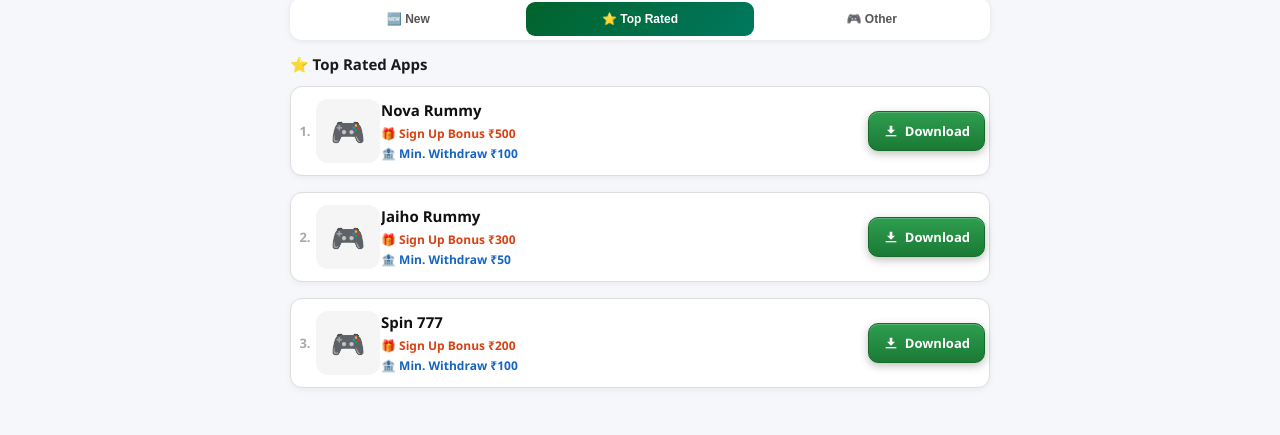
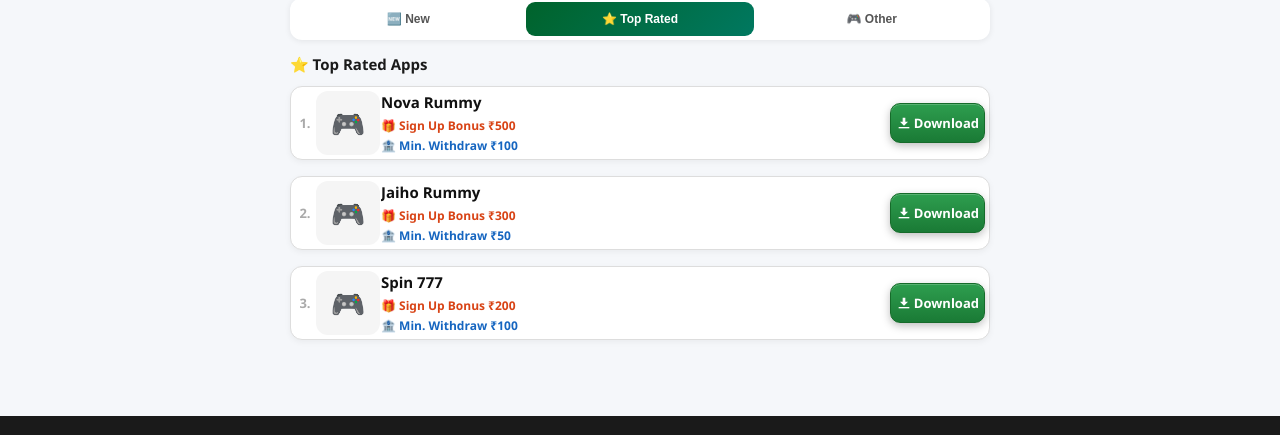
Before and after one commit to heyrajesh123/gamevault, a Next.js app: page / in a window 1280 px wide. Shown: the part 216-651 px from the top of the page. Built offline with nearby package versions, Linux system fonts and the light colour scheme; no server answers.

Commit message:
Update TabSection.tsx

```diff
--- a/app/TabSection.tsx
+++ b/app/TabSection.tsx
@@ -18,7 +18,7 @@
           display: "flex",
           alignItems: "center",
           gap: 1,
-          padding: "10px 2px",
+          padding: "2px 2px",
         }}>
           {/* Rank */}
           <span style={{ color: "#aaa", fontWeight: 600, fontSize: 13, width: 20, flexShrink: 0, textAlign: "center" }}>
@@ -55,10 +55,10 @@
             background: "linear-gradient(180deg, #2e9e4f 0%, #1a7a35 100%)",
             color: "#fff",
             borderRadius: 10,
-            padding: "10px 14px",
+            padding: "10px 5px",
             display: "flex",
             alignItems: "center",
-            gap: 6,
+            gap: 2,
             fontSize: 13,
             fontWeight: 700,
             boxShadow: "0 3px 8px rgba(0,0,0,0.25), inset 0 1px 0 rgba(255,255,255,0.2)",
```
